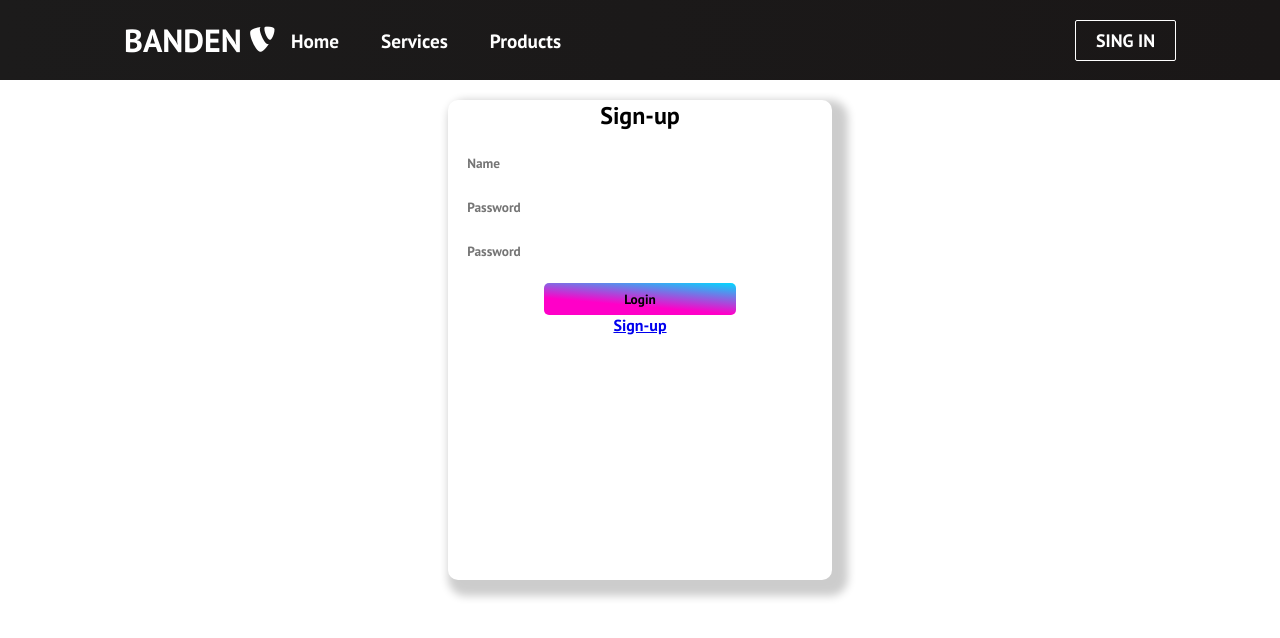
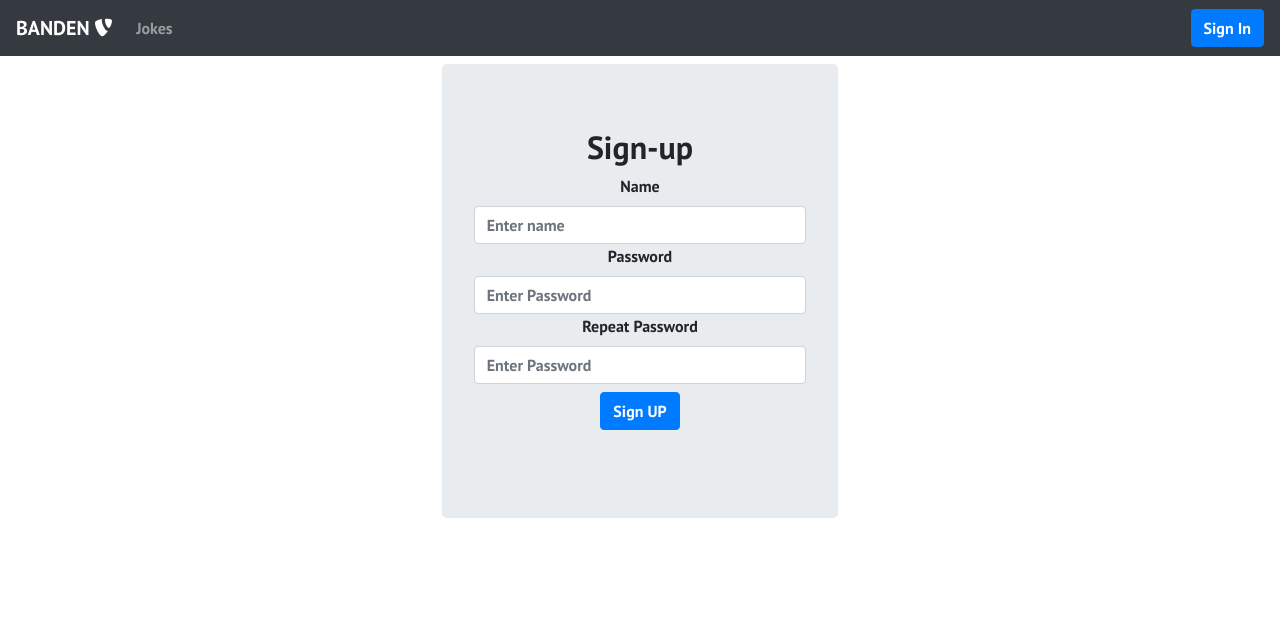
Before and after one commit to MarcusJyl/API-QuickStart-project, a React (Create React App) app in the folder frontend/: page /signup in a window 1280 px wide. Shown: the top 638 px of the page. Built offline with nearby package versions, Linux system fonts and the light colour scheme.

Commit message:
bootstrap added

```diff
--- a/frontend/package.json
+++ b/frontend/package.json
@@ -6,7 +6,9 @@
     "@testing-library/jest-dom": "^5.11.5",
     "@testing-library/react": "^11.1.1",
     "@testing-library/user-event": "^12.2.0",
+    "bootstrap": "^4.5.3",
     "react": "^17.0.1",
+    "react-bootstrap": "^1.4.0",
     "react-dom": "^17.0.1",
     "react-router-dom": "^5.2.0",
     "react-scripts": "4.0.0",
--- a/frontend/src/App.js
+++ b/frontend/src/App.js
@@ -2,6 +2,7 @@ import React, { useEffect, useState } from "react";
 import Navbar from "./components/Navbar";
 import "./App.css";
 import { BrowserRouter as Router, Switch, Route } from "react-router-dom";
+import { Container } from "react-bootstrap";
 import Login from "./components/Login";
 import facade from "./facades/LoginFacade";
 import Home from "./components/Home";
@@ -41,6 +42,7 @@ function App() {
       <Router>
         <Navbar />
         <Switch>
+          <Container fluid>
             <Route path="/" exact>
               <Home />
             </Route>
@@ -70,6 +72,7 @@ function App() {
                 setLoggedIn={setLoggedIn}
               />
             </Route>
+          </Container>
         </Switch>
       </Router>
     </>
--- a/frontend/src/components/Login.js
+++ b/frontend/src/components/Login.js
@@ -2,6 +2,7 @@ import facade from "../facades/LoginFacade";
 import React, { useState, useEffect } from "react";
 import "./Login.css";
 import { Link } from "react-router-dom";
+import { Jumbotron, Row, Col, Form } from "react-bootstrap";
 
 function Login({ login, user }) {
   const init = { username: "", password: "" };
@@ -20,30 +21,21 @@ function Login({ login, user }) {
 
   return (
     <div>
-      <h2>Login</h2>
-      <form onChange={onChange} className="form__group">
-        <div className="input">
-          <input
-            type="input"
-            className="form__field"
-            placeholder="Name"
-            name="username"
-            id="username"
-            required
+      <h2>Sign-up</h2>
+      <Form.Group controlId="formBasicEmail" onChange={onChange}>
+        <Form.Label>Name</Form.Label>
+        <Form.Control id="username" type="name" placeholder="Enter name" />
+        <Form.Label>Password</Form.Label>
+        <Form.Control
+          id="password"
+          type="Password"
+          placeholder="Enter Password"
         />
-        </div>
-        <div className="input">
-          <input
-            type="input"
-            className="form__field"
-            placeholder="Password"
-            name="password"
-            id="password"
-            required
-          />
-        </div>
-        <button onClick={performLogin}>Login</button>
-      </form>
+
+        <button className="btn btn-primary m-2" onClick={performLogin}>
+          login
+        </button>
+      </Form.Group>
       {user !== "Loading..." ? user : <> </>}
       <Link to="/signup">Sign-up</Link>
     </div>
@@ -78,7 +70,12 @@ function LoggedIn({ user, setUser, setUserRole, setLoggedIn, userRole }) {
     <div>
       <h2>Data Received from server</h2>
       <h3>Hello {user}</h3>
-      <h3>Your role is {userRole.map(e => <> {e} </>)}</h3>
+      <h3>
+        Your role is{" "}
+        {userRole.map((e) => (
+          <> {e} </>
+        ))}
+      </h3>
     </div>
   );
 }
@@ -94,7 +91,10 @@ function LoginDisplay({
   setLoggedIn,
 }) {
   return (
-    <div className="login">
+    <Row>
+      <Col></Col>
+      <Col>
+        <Jumbotron className="mt-2 text-center">
           {!loggedIn ? (
             <Login login={login} user={user} />
           ) : (
@@ -106,10 +106,13 @@ function LoginDisplay({
                 setUserRole={setUserRole}
                 setLoggedIn={setLoggedIn}
               />
-          <button onClick={logout}>Logout</button>
+              <button className="btn btn-danger" onClick={logout}>Logout</button>
             </div>
           )}
-    </div>
+        </Jumbotron>
+      </Col>
+      <Col></Col>
+    </Row>
   );
 }
 
--- a/frontend/src/components/Navbar.css
+++ /dev/null
@@ -1,158 +0,0 @@
-.navbar {
-  background: linear-gradient(90deg, rgb(28, 27, 27) 0%, rgb(26, 23, 23) 100%);
-  height: 80px;
-  display: flex;
-  justify-content: center;
-  align-items: center;
-  font-size: 1.2rem;
-  position: sticky;
-  top: 0;
-  z-index: 999;
-}
-
-.navbar-container {
-  display: flex;
-  justify-content: center;
-  align-items: center;
-  height: 80px;
-  max-width: 1500px;
-}
-
-.navbar-logo {
-  color: #fff;
-  justify-self: start;
-  margin-left: 20px;
-  cursor: pointer;
-  text-decoration: none;
-  font-size: 2rem;
-  display: flex;
-  align-items: center;
-}
-
-.fa-typo3 {
-  margin-left: 0.5rem;
-  font-size: 1.8rem;
-}
-
-.nav-menu {
-  display: grid;
-  grid-template-columns: repeat(4, auto);
-  grid-gap: 10px;
-  list-style: none;
-  text-align: center;
-  width: 60vw;
-  justify-content: start;
-  margin-right: 2rem;
-}
-
-.nav-item {
-  height: 80px;
-}
-
-.nav-links {
-  color: #fff;
-  display: flex;
-  align-items: center;
-  text-decoration: none;
-  padding: 0.5rem 1rem;
-  height: 100%;
-}
-
-.nav-links:hover {
-  border-bottom: 4px solid #fff;
-  transition: all 0.2s ease-out;
-}
-
-.fa-bars {
-  color: #fff;
-}
-
-.nav-links-mobile {
-  display: none;
-}
-
-.menu-icon {
-  display: none;
-}
-
-@media screen and (max-width: 960px) {
-  .NavbarItems {
-    position: relative;
-  }
-
-  .nav-menu {
-    display: flex;
-    flex-direction: column;
-    width: 100%;
-    height: 90vh;
-    position: absolute;
-    top: 80px;
-    left: -100%;
-    opacity: 1;
-    transition: all 0.5s ease;
-  }
-
-  .nav-menu.active {
-    background: #242222;
-    left: 0;
-    opacity: 1;
-    transition: all 0.5s ease;
-    z-index: 1;
-  }
-
-  .nav-links {
-    text-align: center;
-    padding: 2rem;
-    width: 100%;
-    display: table;
-  }
-
-  .nav-links:hover {
-    background-color: #fff;
-    color: #242424;
-    border-radius: 0;
-  }
-
-  .navbar-logo {
-    position: absolute;
-    top: 0;
-    left: 0;
-    transform: translate(25%, 50%);
-  }
-
-  .menu-icon {
-    display: block;
-    position: absolute;
-    top: 0;
-    right: 0;
-    transform: translate(-100%, 60%);
-    font-size: 1.8rem;
-    cursor: pointer;
-  }
-
-  .fa-times {
-    color: #fff;
-    font-size: 2rem;
-  }
-
-  .nav-links-mobile {
-    display: block;
-    text-align: center;
-    margin: 2rem auto;
-    border-radius: 4px;
-    width: 80%;
-    text-decoration: none;
-    font-size: 1.5rem;
-    background-color: transparent;
-    color: #fff;
-    padding: 14px 20px;
-    border: 1px solid #fff;
-    transition: all 0.3s ease-out;
-  }
-
-  .nav-links-mobile:hover {
-    background: #fff;
-    color: #242424;
-    transition: 250ms;
-  }
-}
--- a/frontend/src/components/Navbar.js
+++ b/frontend/src/components/Navbar.js
@@ -1,75 +1,65 @@
 import React, { useState, useEffect } from "react";
 import { Button } from "./Button";
 import { Link } from "react-router-dom";
-import "./Navbar.css";
+import { Navbar, Nav } from "react-bootstrap";
+// import "./Navbar.css";
 
-function Navbar() {
-  const [click, setClick] = useState(false);
-  const [button, setButton] = useState(true);
+function NavbarShow() {
+  return (
+    <Navbar collapseOnSelect expand="lg" bg="dark" variant="dark">
+      <Link to="/" className="navbar-brand">
+        BANDEN <i className="fab fa-typo3" />
+      </Link>
+      <Navbar.Toggle aria-controls="responsive-navbar-nav" />
+      <Navbar.Collapse id="responsive-navbar-nav">
+        <Nav className="mr-auto">
+          <Link to="/jokes" className="nav-link">
+            Jokes
+          </Link>
+        </Nav>
+        <Nav>
+          <Link to="/signin">
+            <button className="btn btn-primary">Sign In</button>
+          </Link>
+        </Nav>
+      </Navbar.Collapse>
+    </Navbar>
 
-  const handleClick = () => setClick(!click);
-  const closeMobileMenu = () => setClick(false);
+    // <>
+    //   <nav className="navbar">
+    //     <div className="navbar-container">
+    //       <Link to="/" className="navbar-logo" onClick={closeMobileMenu}>
+    //         BANDEN
+    //         <i className="fab fa-typo3" />
+    //       </Link>
+    //       <div className="menu-icon" onClick={handleClick}>
+    //         <i className={click ? "fas fa-times" : "fas fa-bars"} />
+    //       </div>
+    //       <ul className={click ? "nav-menu active" : "nav-menu"}>
+    //         <LinkMaker text="Home" path="" />
+    //         <LinkMaker text="Services" path="services" />
+    //         <LinkMaker text="Products" path="products" />
+    //         <li>
+    //           <Link
+    //             to="/signin"
+    //             className="nav-links-mobile"
+    //             onClick={closeMobileMenu}
+    //           >
+    //             SING IN
+    //           </Link>
+    //         </li>
+    //       </ul>
 
-  const showButton = () => {
-    if (window.innerWidth <= 960) {
-      setButton(false);
-    } else {
-      setButton(true);
-    }
-  };
-
-  useEffect(() => {
-    showButton();
-  }, []);
-
-  window.addEventListener("resize", showButton);
-
-  function LinkMaker({ text, path }) {
-    return (
-      <li className="nav-item">
-        <Link to={`/${path}`} className="nav-links" onClick={closeMobileMenu}>
-          {text}
-        </Link>
-      </li>
-    );
-  }
-
-  return (
-    <>
-      <nav className="navbar">
-        <div className="navbar-container">
-          <Link to="/" className="navbar-logo" onClick={closeMobileMenu}>
-            BANDEN
-            <i className="fab fa-typo3" />
-          </Link>
-          <div className="menu-icon" onClick={handleClick}>
-            <i className={click ? "fas fa-times" : "fas fa-bars"} />
-          </div>
-          <ul className={click ? "nav-menu active" : "nav-menu"}>
-            <LinkMaker text="Home" path="" />
-            <LinkMaker text="Services" path="services" />
-            <LinkMaker text="Products" path="products" />
-            <li>
-              <Link
-                to="/signin"
-                className="nav-links-mobile"
-                onClick={closeMobileMenu}
-              >
-                SING IN
-              </Link>
-            </li>
-          </ul>
-
-          {button && (
-            <Link to="signin" className="btn-mobile">
-              <Button buttonStyle="btn--outline" link="/signin">
-                SING IN
-              </Button>
-            </Link>
-          )}
-        </div>
-      </nav>
-    </>
+    //       {button && (
+    //         <Link to="signin" className="btn-mobile">
+    //           <Button buttonStyle="btn--outline" link="/signin">
+    //             SING IN
+    //           </Button>
+    //         </Link>
+    //       )}
+    //     </div>
+    //   </nav>
+    // </>
   );
 }
-export default Navbar;
+export default NavbarShow;
--- a/frontend/src/components/Signup.js
+++ b/frontend/src/components/Signup.js
@@ -2,6 +2,7 @@ import facade from "../facades/LoginFacade";
 import React, { useState, useEffect } from "react";
 import "./Login.css";
 import { Link } from "react-router-dom";
+import { Jumbotron, Row, Col, Form } from "react-bootstrap";
 
 function Signup({ login, user }) {
   const init = { username: "", password1: "", password2: "" };
@@ -32,7 +33,7 @@ function Signup({ login, user }) {
         setError("Password doesn't match");
       }
     } else {
-        setError("You must write in all fields");
+      setError("You must write in all fields");
     }
   };
   const onChange = (evt) => {
@@ -43,45 +44,27 @@ function Signup({ login, user }) {
   };
 
   return (
-    <div className="login">
-      <h2>Sign-up</h2>
-      <form onChange={onChange} className="form__group">
-        <div className="input">
-          <input
-            type="input"
-            className="form__field"
-            placeholder="Name"
-            name="username"
-            id="username"
-            required
-          />
-        </div>
-        <div className="input">
-          <input
-            type="password"
-            className="form__field"
-            placeholder="Password"
-            name="password1"
-            id="password1"
-            required
-          />
-        </div>
-        <div className="input">
-          <input
-            type="password"
-            className="form__field"
-            placeholder="Password"
-            name="password2"
-            id="password2"
-            required
-          />
-        </div>
-        <button onClick={performLogin}>Login</button>
-      </form>
-      {user !== "Loading..." ? user : <> </>}
-      <Link to="/signup">Sign-up</Link>
-      <p>{error}</p>
-    </div>
+    <Row>
+      <Col></Col>
+      <Col>
+        <Jumbotron className="mt-2 text-center">
+          <h2>Sign-up</h2>
+          <Form.Group controlId="formBasicEmail" onChange={onChange}>
+            <Form.Label>Name</Form.Label>
+            <Form.Control id="username" type="name" placeholder="Enter name" />
+            <Form.Label>Password</Form.Label>
+            <Form.Control id="password1" type="Password" placeholder="Enter Password" />
+            <Form.Label>Repeat Password</Form.Label>
+            <Form.Control id="password2" type="Password" placeholder="Enter Password" />
+            <button className="btn btn-primary m-2" onClick={performLogin}>
+              Sign UP
+            </button>
+          </Form.Group>
+          <p>{error}</p>
+        </Jumbotron>
+      </Col>
+      <Col></Col>
+    </Row>
   );
 }
 
--- a/frontend/src/facades/settings.js
+++ b/frontend/src/facades/settings.js
@@ -1,3 +1,3 @@
-export const loginURL = "http://localhost:8080/jpareststarter/api/info/";
+export const loginURL = "http://localhost:8080/jpareststarter";
 
 export const jokeURL = "http://localhost:8080/jpareststarter/api/jokes";
--- a/frontend/src/index.js
+++ b/frontend/src/index.js
@@ -1,5 +1,6 @@
 import React from 'react';
 import ReactDOM from 'react-dom';
 import App from './App';
+import "bootstrap/dist/css/bootstrap.min.css";
 
 ReactDOM.render(<App />, document.getElementById('root'));
```
Also changed, not shown: 10 other files (tests, documents, lock files or other folders). Lines whose indentation alone changed are shown as unchanged.
